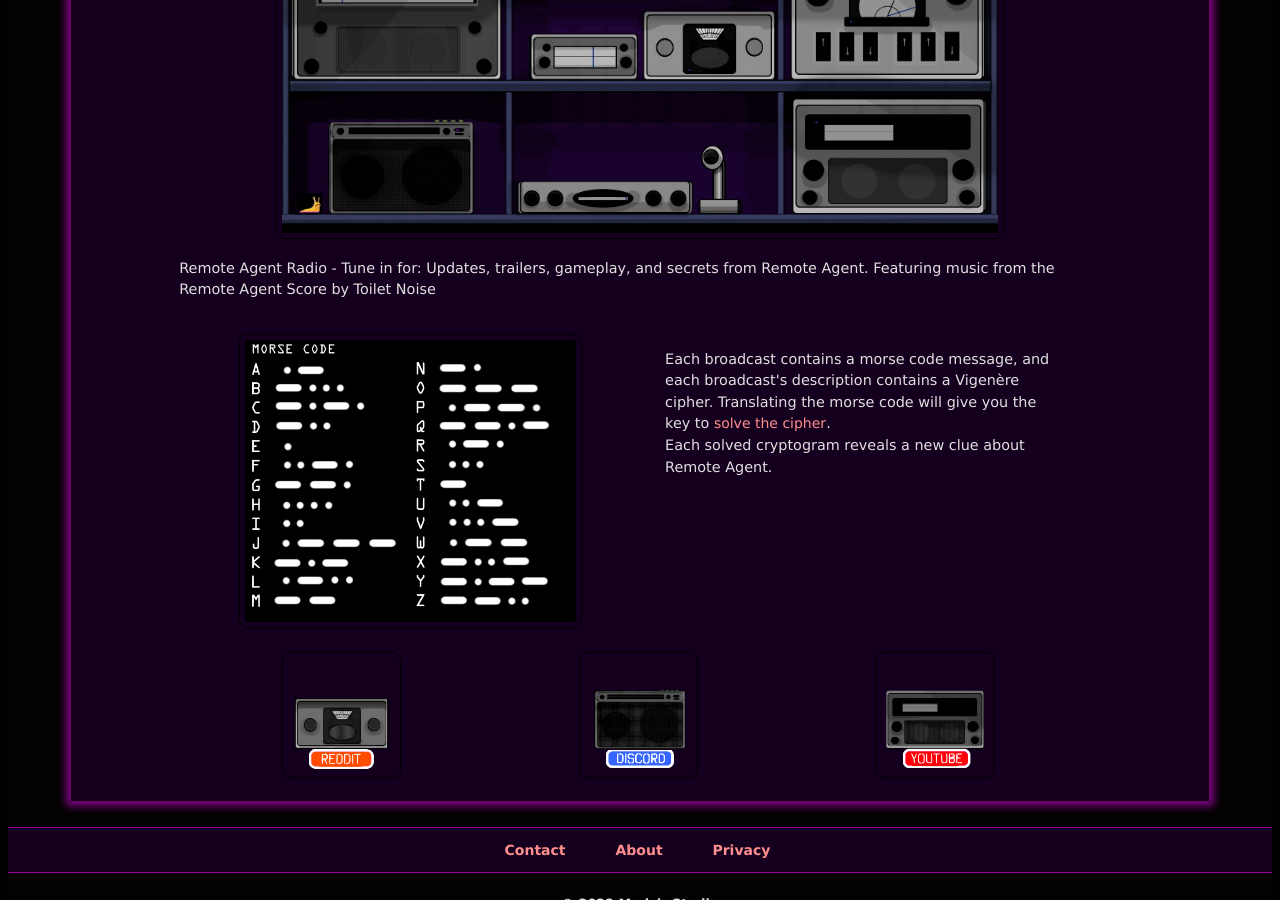
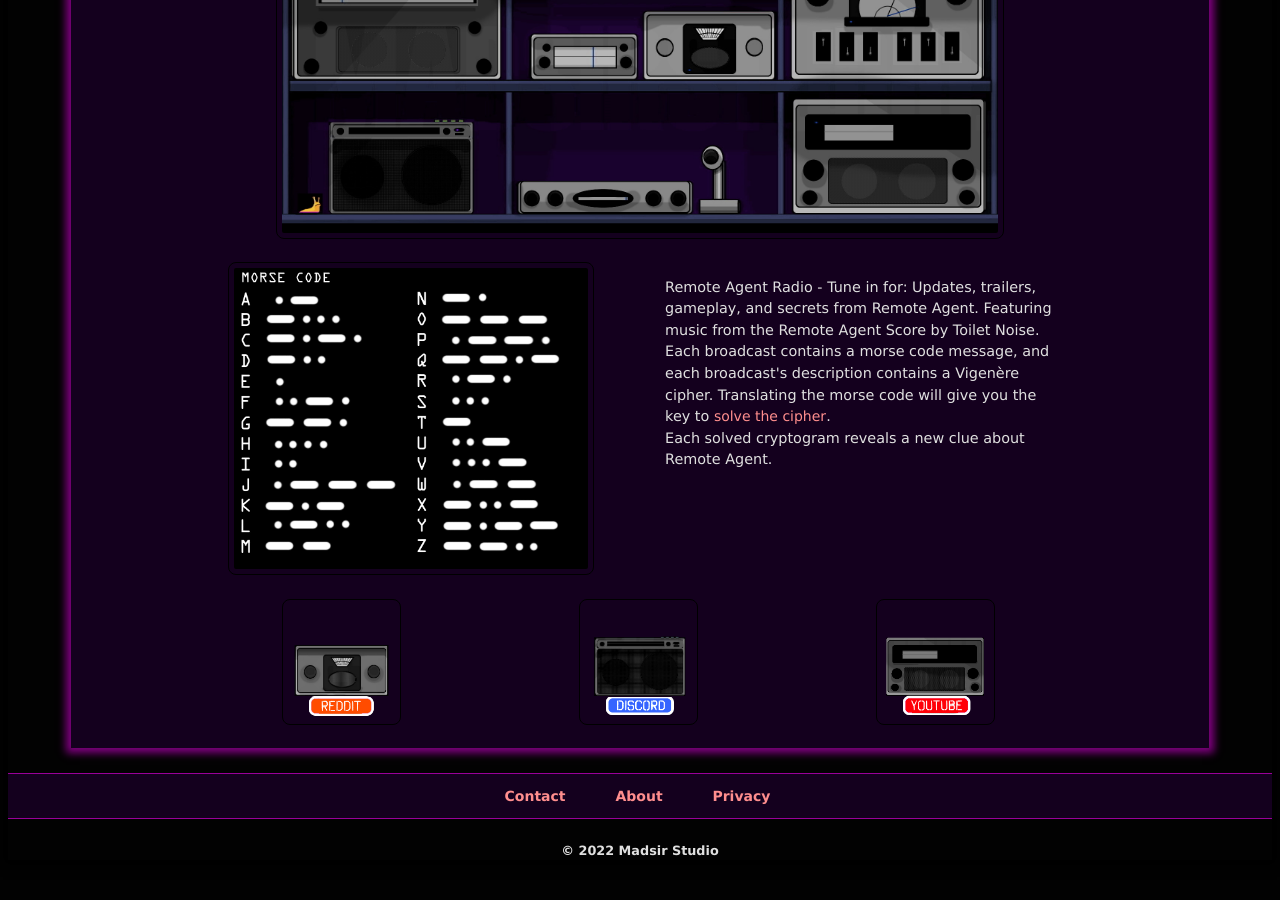
Before and after one commit to Madsir/madsirstudio.github.io, a Jekyll site: the page built from remoteagent/index.html, in a window 1280 px wide and 900 px high, scrolled down 2072 px. Built offline with Jekyll 4.4.1, drawn with Linux system fonts in a browser that asks for light colours.

Commit message:
Update index.html

```diff
--- a/remoteagent/index.html
+++ b/remoteagent/index.html
@@ -118,14 +118,13 @@
 	   <br>
 		<a href="https://www.youtube.com/channel/UCWeUH4JTZM1-0H_xBKX2_Hg"><img src="/Assets/radiohhtypes.jpg" alt="rar youtube" style="width:70%"></a>
 	   <br>
-		<p>Remote Agent Radio - Tune in for: Updates, trailers, gameplay, and secrets from Remote Agent. Featuring music from the Remote Agent Score by Toilet Noise</p>
 	<br>
 		<div class="row">
 				<div class="col">
-		<a href="/Assets/MORSECODE.png"><img src="/Assets/MORSECODE.png" alt="morsecode" width="75%"></a>
+		<a href="/Assets/MORSECODE.png"><img src="/Assets/MORSECODE.png" alt="morsecode" width="80%"></a>
 				</div>
 				<div class="col">
-		<p>Each broadcast contains a morse code message, and each broadcast's description contains a Vigenère cipher. Translating the morse code will give you the key to <a href="https://www.boxentriq.com/code-breaking/vigenere-cipher">solve the cipher</a>.<br>
+		<p>Remote Agent Radio - Tune in for: Updates, trailers, gameplay, and secrets from Remote Agent. Featuring music from the Remote Agent Score by Toilet Noise. Each broadcast contains a morse code message, and each broadcast's description contains a Vigenère cipher. Translating the morse code will give you the key to <a href="https://www.boxentriq.com/code-breaking/vigenere-cipher">solve the cipher</a>.<br>
 Each solved cryptogram reveals a new clue about Remote Agent.</p>
 				</div>
 		</div>
```
